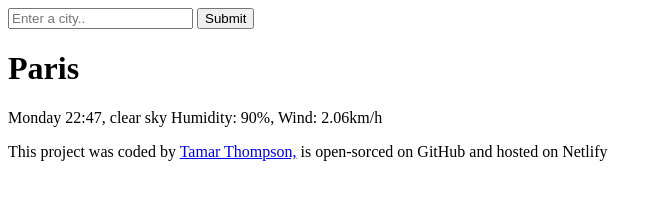
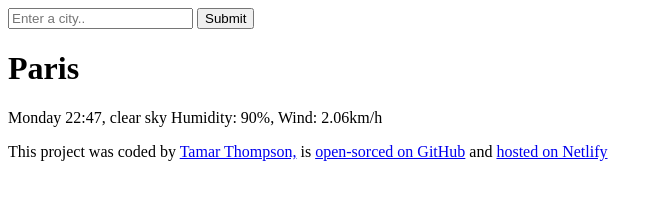
Before and after one commit to taymillyy/weatherapp, a plain HTML site: page index.html in a window 1280 px wide. Shown: the whole page, without its empty margins (0-662 px from the left). Drawn offline with Linux system fonts and the light colour scheme.

Commit message:
added links to the footer

```diff
--- a/index.html
+++ b/index.html
@@ -19,8 +19,8 @@
      <footer>
         This project was coded by
        <a href="https://github.com/taymillyy" target="_blank">Tamar Thompson,</a> is
-        open-sorced on GitHub and
-        hosted on Netlify
+       <a href="https://github.com/taymillyy/weatherapp" target="_blank">open-sorced on GitHub</a>  and
+        <a href="https://shiny-yeot-e0789d.netlify.app" target="_blank">hosted on Netlify</a>
      </footer>
 
     </p>
```
